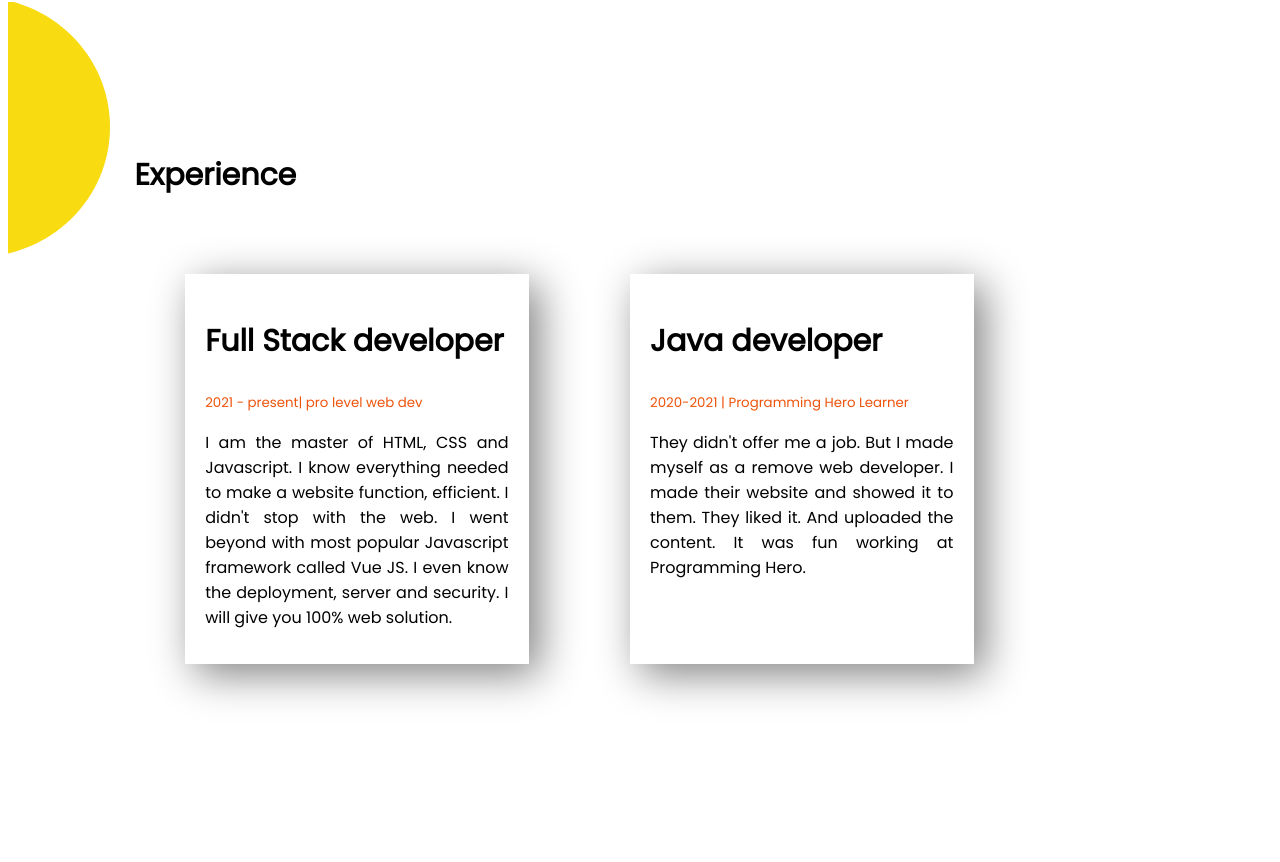
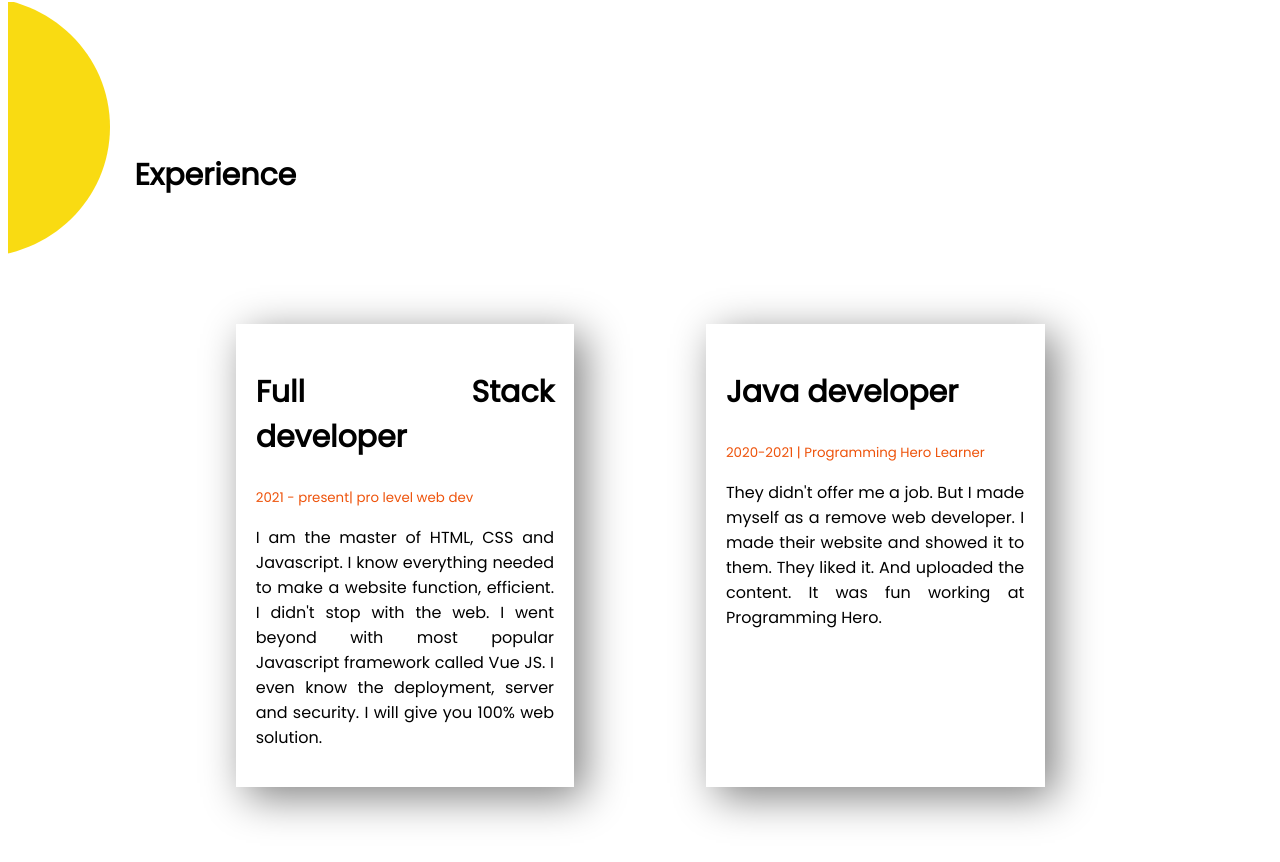
Before and after one commit to Kader517777/developer-portfolio, a plain HTML site: page index.html in a window 1280 px wide. Shown: the part 1241-2103 px from the top of the page. Drawn offline with Linux system fonts and the light colour scheme.

```diff
--- a/style.css
+++ b/style.css
@@ -71,18 +71,19 @@ h1 {
 
 .full-stac-section {
     width: 30%;
-    height: 350px;
-    margin: 5%;
+
+    margin: 10%;
+    margin-right: 3%;
     padding: 2%;
     text-align: justify;
 }
 
 .jave-development {
     width: 30%;
-    height: 350px;
-    margin: 5%;
+
+    margin: 10%;
     padding: 2%;
-    margin-right: 2%;
+
     text-align: justify;
 
 }
```
